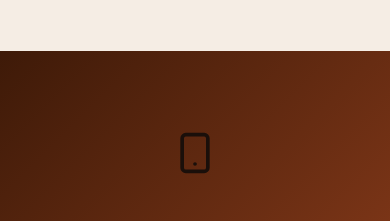
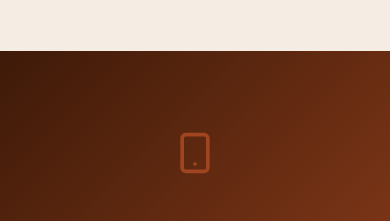
Before and after one commit to S1a0m/toswe_nehanda_web_site, a Nuxt app: page /marketplace in a window 390 px wide. Shown: the part 1500-1721 px from the top of the page. Built offline with nearby package versions, Linux system fonts and the light colour scheme; no server answers; a web font is replaced by a local one.

Commit message:
style smartphone icon, add Facebook link, adjust navbar z-index and mobile menu z-index

```diff
--- a/app/pages/marketplace.vue
+++ b/app/pages/marketplace.vue
@@ -219,7 +219,7 @@
     <!-- ── DOWNLOAD CTA ───────────────────────────────── -->
     <section class="mp-cta">
       <div class="mp-cta-inner">
-        <div class="mp-cta-icon"><Smartphone :size="44" /></div>
+        <div class="mp-cta-icon"><Smartphone :size="44" color="var(--terra-dark)" /></div>
         <h2>Commandez via l'application</h2>
         <p>
           Obtenez une meilleure expérience avec l'app Tôswè Africa.
```
